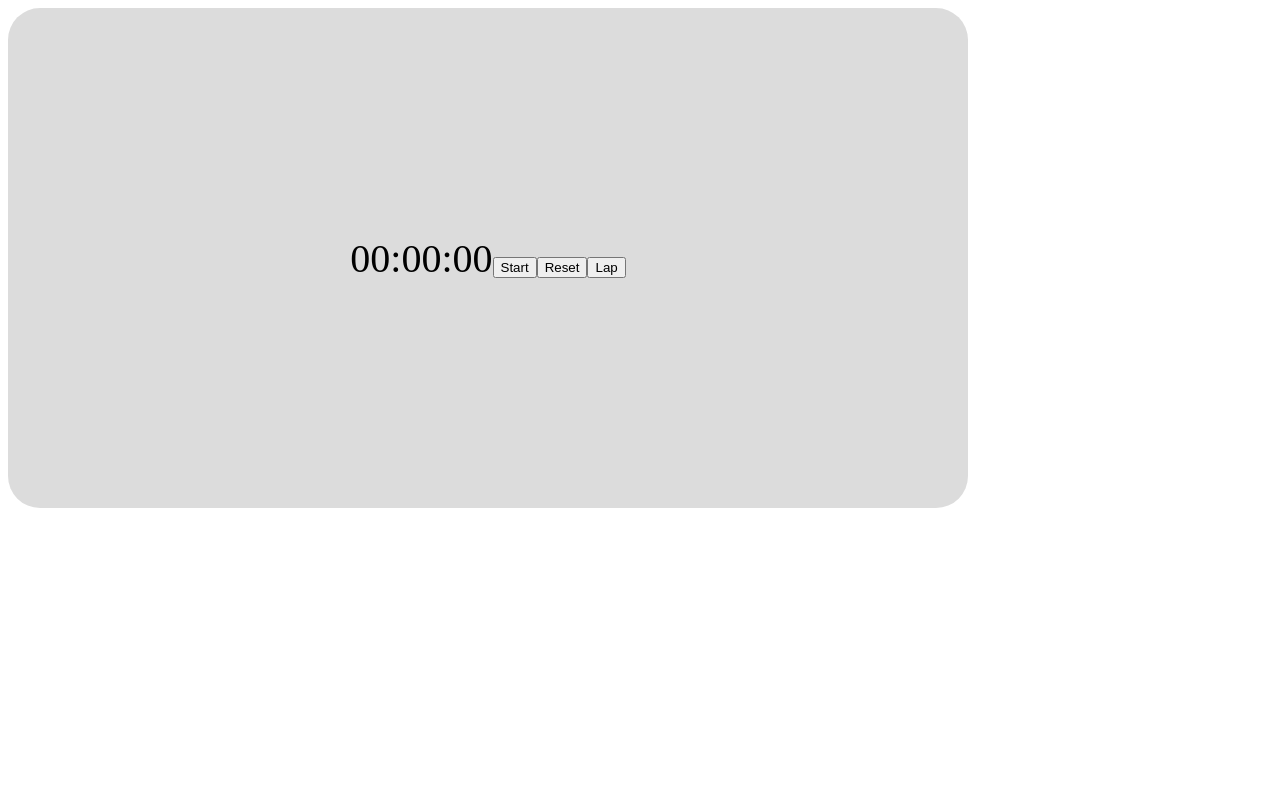
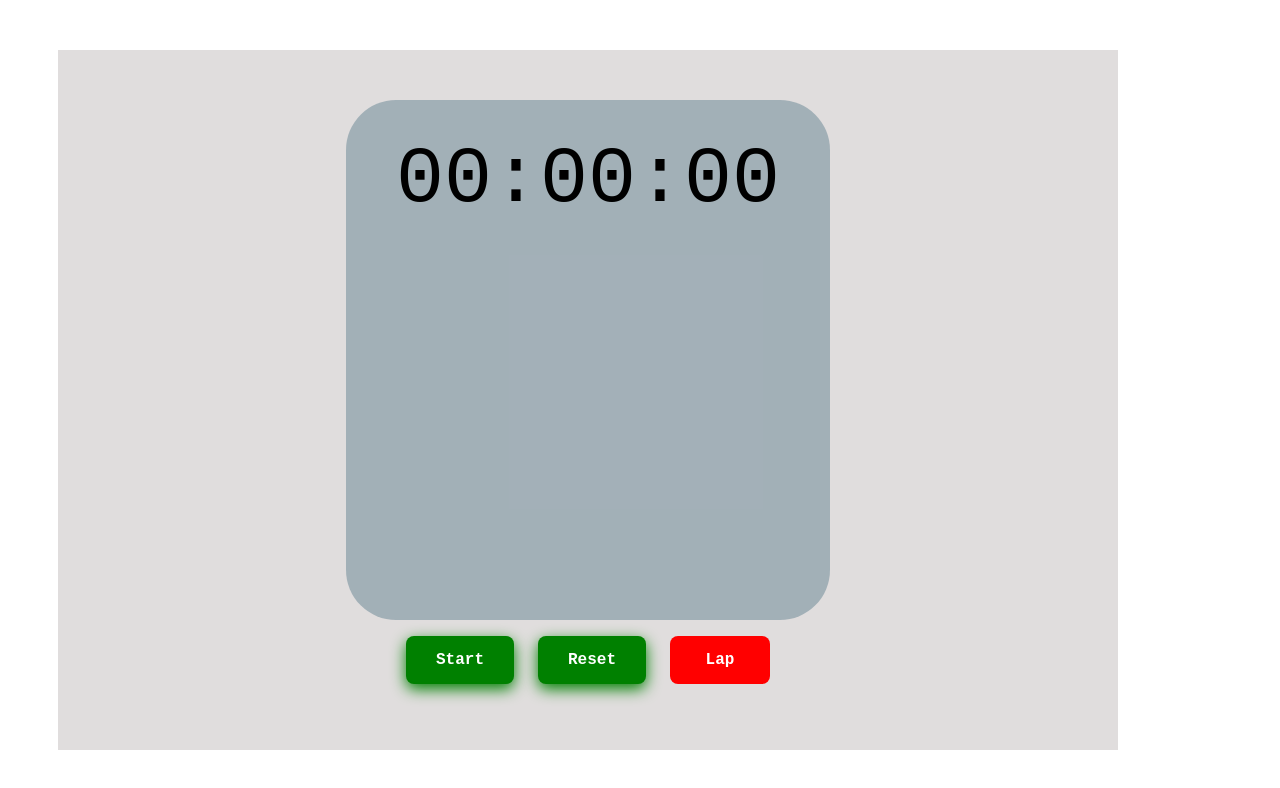
Before and after one commit to Shopify/eng-intern-assessment-react, a React app: page / in a window 1280 px wide. Shown: the top 788 px of the page. Built offline with nearby package versions, Linux system fonts and the light colour scheme.

Commit message:
Update styles.css file with new styles for stopwatch

```diff
--- a/src/styles/styles.css
+++ b/src/styles/styles.css
@@ -1,10 +1,106 @@
 #stopwatch {
-    display: flex;
-    width: 75svw;
-    height: 500px;
-    background-color: gainsboro;
-    border-radius: 32px;
-    justify-content: center;
-    align-items: center;
-    font-size: 40px;
-}
+    font-family: 'Courier New', Courier, monospace;
+        width: 75vw;
+        height: 75vh;
+        padding: 50px;
+        margin: 50px;
+        background-color: rgb(224, 221, 221);
+        justify-content: center;
+        align-items: center;
+        align-content: center;
+        display: flex;
+        flex-direction: column;
+        }
+
+        #button-group {
+            display: flex;
+            flex-direction: row;
+            gap: 24px;
+            margin: 16px;
+        }
+
+        #stopwatch-display {
+            background-color: rgba(160, 174, 182, 0.95);
+            border-radius: 50px;
+            padding: 0px 50px;
+            max-height: 65vh;
+            min-height: 65vh;
+            white-space: nowrap;
+            overflow-y: hidden;
+        }
+
+        #stopwatch-text {
+            font-size: 80px;
+            line-height: 0px;
+            margin: 80px 0 40px 0;
+        }
+
+        .lap-list {
+            display: grid;
+            grid-template-columns: repeat(2, 1fr);
+            column-gap: 10px;
+            margin: 5px 0;
+            padding: 0;
+            height: auto;
+            max-height: 50vh;
+            overflow-y: auto;
+        }
+
+        .lap-time {
+            display: flex;
+            align-content: center;
+            justify-content: center;
+        width: 100%;
+            height: min-content;
+            padding: 0 5px;
+            border-radius: 3px;
+            background-color: antiquewhite;
+            border: 1px solid #000000;
+            box-sizing: border-box;
+            margin: 5px 0;
+        }
+
+        button {
+            padding: 8px 8px;
+            border-radius: 5px;
+            border: 1px solid #000000;
+
+            min-width: 100px;
+        }
+
+        .enabled-button {
+            background-color: green;
+            padding: 15px 30px;
+            border: none;
+            border-radius: 8px;
+            font-size: 16px;
+            font-family: 'Courier New', Courier, monospace;
+            font-weight: bold;
+            color: #ffffff;
+            position: relative;
+            overflow: hidden;
+            box-shadow: 0 5px 15px green;
+            transition: box-shadow 0.3s ease;
+        }
+
+        .enabled-button:hover {
+            box-shadow: 0 8px 20px green;
+        }
+
+        .disabled-button {
+            background-color: red;
+            cursor: not-allowed;
+            border: none;
+            border-radius: 8px;
+            font-size: 16px;
+            font-family: 'Courier New', Courier, monospace;
+            font-weight: bold;
+            color: #ffffff;
+            position: relative;
+            overflow: hidden;
+            transition: box-shadow 0.3s ease;
+        }
+
+        .disabled-button:hover {
+            box-shadow: 0 8px 20px red;
+        }
```
